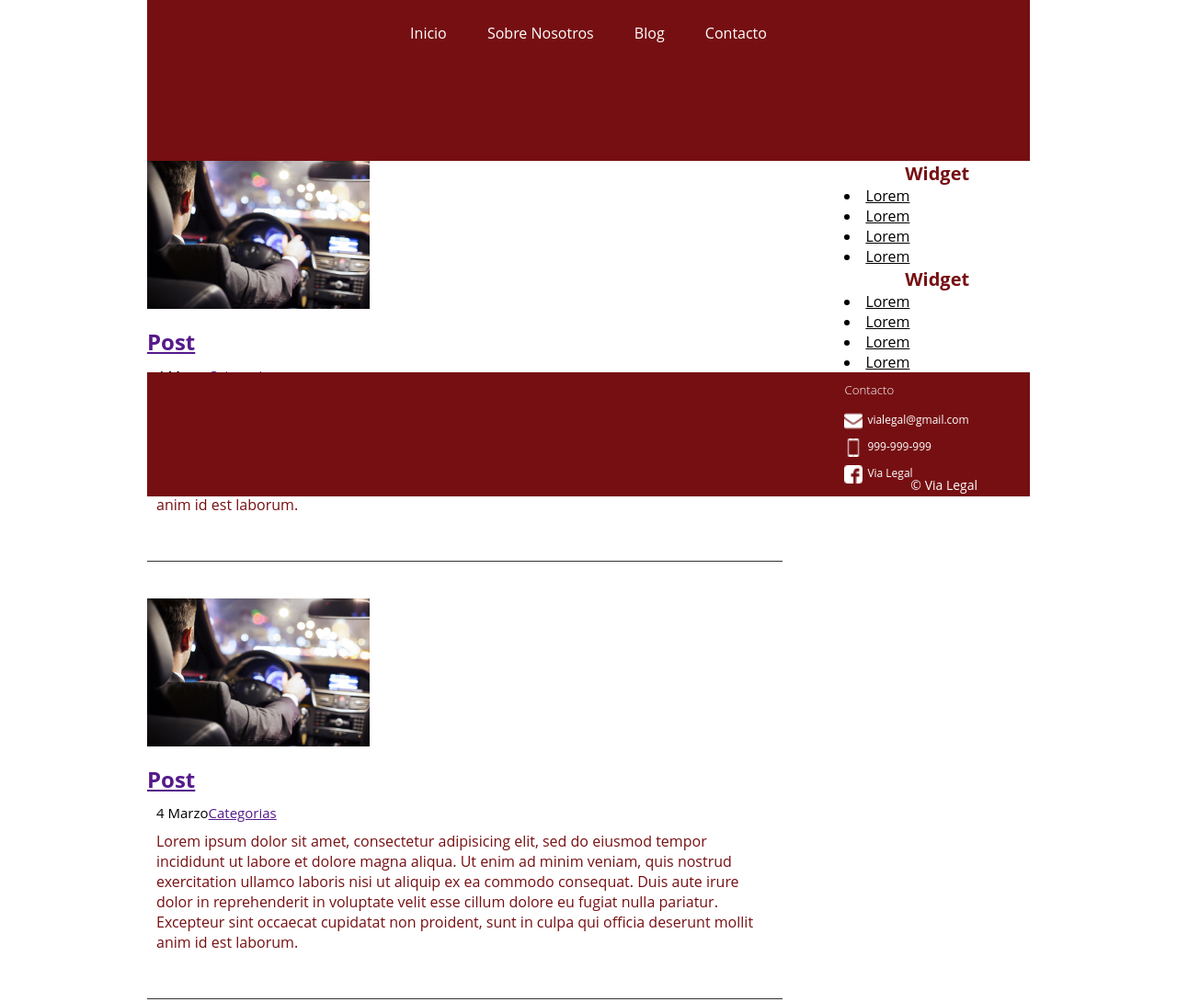
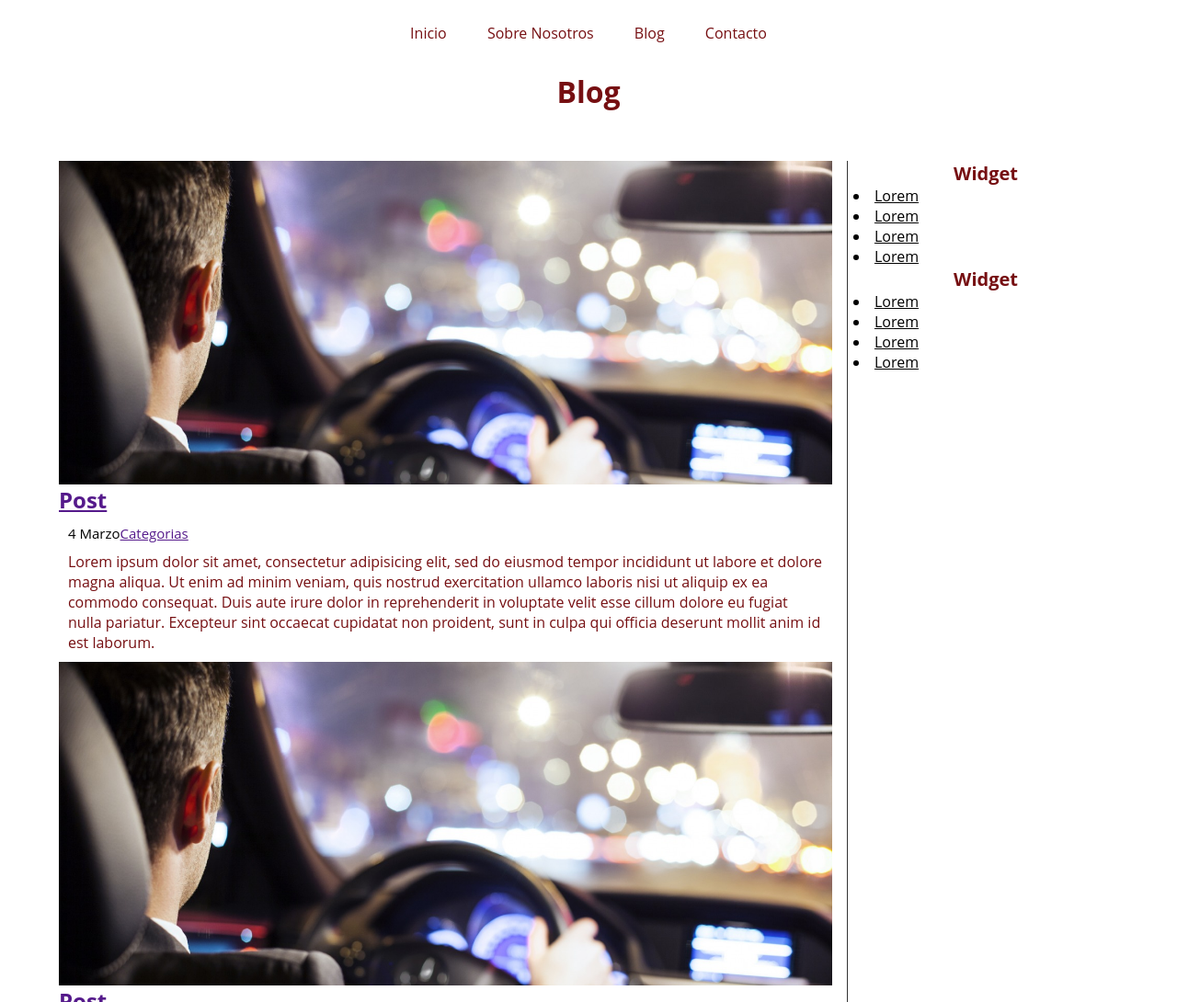
Before and after one commit to Yokaleis/Plantilla, a plain HTML site: page blog.html in a window 1280 px wide. Shown: the top 1090 px of the page at 92% size. Drawn offline with Linux system fonts and the light colour scheme.

Commit message:
Correccion estructura blog

```diff
--- a/blog.html
+++ b/blog.html
@@ -10,6 +10,7 @@
 
 </head>
 <body>
+	<!-- HEADER PARA BLOG -->
 	<header>
 		<nav>
 			<ul>
@@ -19,11 +20,20 @@
 			<li><a href="">Contacto</a></li>
 			</ul>
 		</nav>
+
+		<h1>Blog</h1>
 	</header>
-<section id="main">
+
+	<section class="main">
+		<!-- LISTADO DE POST -->
 		<section class="artic_list">
+			<!-- ARTICULO 1 -->
 			<article>
+				<!-- IMAGEN POST -->
+				<figure>
 					<img class="thumb" src="img/1.jpg">
+				</figure>
+
 				<hgroup><a href=""><h2>Post</a></h2></hgroup>
 				<p class="date">4 Marzo<a href="">Categorias</a> </p>
 				<p class="extracto">Lorem ipsum dolor sit amet, consectetur adipisicing elit, sed do eiusmod
@@ -33,8 +43,14 @@
 				cillum dolore eu fugiat nulla pariatur. Excepteur sint occaecat cupidatat non
 				proident, sunt in culpa qui officia deserunt mollit anim id est laborum.</p>
 			</article>
+
+			<!-- ARTICULO 2 -->
 			<article>
+				<!-- IMAGEN POST -->
+				<figure>
 					<img class="thumb" src="img/1.jpg">
+				</figure>
+
 				<hgroup><a href=""><h2>Post</a></h2></hgroup>
 				<p class="date">4 Marzo<a href="">Categorias</a> </p>
 				<p class="extracto">Lorem ipsum dolor sit amet, consectetur adipisicing elit, sed do eiusmod
@@ -44,8 +60,33 @@
 				cillum dolore eu fugiat nulla pariatur. Excepteur sint occaecat cupidatat non
 				proident, sunt in culpa qui officia deserunt mollit anim id est laborum.</p>
 			</article>
+
+
+			<!-- ARTICULO 3 -->
 			<article>
+				<!-- IMAGEN POST -->
+				<figure>
 					<img class="thumb" src="img/1.jpg">
+				</figure>
+
+				<hgroup><a href=""><h2>Post</a></h2></hgroup>
+				<p class="date">4 Marzo<a href="">Categorias</a> </p>
+				<p class="extracto">Lorem ipsum dolor sit amet, consectetur adipisicing elit, sed do eiusmod
+				tempor incididunt ut labore et dolore magna aliqua. Ut enim ad minim veniam,
+				quis nostrud exercitation ullamco laboris nisi ut aliquip ex ea commodo
+				consequat. Duis aute irure dolor in reprehenderit in voluptate velit esse
+				cillum dolore eu fugiat nulla pariatur. Excepteur sint occaecat cupidatat non
+				proident, sunt in culpa qui officia deserunt mollit anim id est laborum.</p>
+			</article>
+
+
+			<!-- ARTICULO 4 -->
+			<article>
+				<!-- IMAGEN POST -->
+				<figure>
+					<img class="thumb" src="img/1.jpg">
+				</figure>
+
 				<hgroup><a href=""><h2>Post</a></h2></hgroup>
 				<p class="date">4 Marzo<a href="">Categorias</a> </p>
 				<p class="extracto">Lorem ipsum dolor sit amet, consectetur adipisicing elit, sed do eiusmod
@@ -56,6 +97,9 @@
 				proident, sunt in culpa qui officia deserunt mollit anim id est laborum.</p>
 			</article>
 		</section>
+
+		<!-- LISTADO WIDGET -->
+
 		<aside>
 			<section class="widget">
 				<h3>Widget</h3>
--- a/css/estilos.css
+++ b/css/estilos.css
@@ -8,17 +8,27 @@ Author URL:
 */
 
 /******HEADER MENU BODY*****/
+body{
+	background-image: url(/../img/banner.jpg) no-repeat;
+	font-size: 16px;
+	font-family: "Open Sans", Arial, Helvetica, Sans-serif;
+}
+
 header{
-	background: #760f12;
+	background: white;
 	margin: 0 0 20px 0;
 	padding: 5px 0 0 0;
 	width: 100%;
 	height: 170px;
 	overflow: hidden;
+	text-align:  center;
+}
+
+header h1{
+	color: #760f12;
 }
 
 header section footer{
-
 	max-width: 950px;
 	margin: 0 auto;
 
@@ -48,18 +58,13 @@ nav a.selected, a:hover{
 }
 
 nav a {
-
+	font-size: 1em;
 	padding: 10px 20px;
 	text-decoration-line: none;
-	color: #fff;
+	color: #760f12;
 }
 
-body{
-	background-image: url(/../img/banner.jpg) no-repeat;
-	font-size: 12pt;
-	font-family: "Open Sans", Arial, Helvetica, Sans-serif;
 
-}
 
 .wrapper{
 	width: 100%;
@@ -170,6 +175,48 @@ td{
 	text-align: justify;
 	font-size: 12px;
 }
+
+
+/*
+	CLASE MAIN PARA BLOG
+-------------------------------------------------------------------------
+-------------------------------------------------------------------------*/
+.main{
+	width: 90%;
+	margin: 0 auto 2em auto;
+	display: flex;
+	flex-wrap: wrap;
+	justify-content: space-between;
+}
+
+.main .artic_list{
+	width:  73%;
+	padding-right: 1em;
+	border-right: 1px solid #333333;
+}
+
+.main aside{
+	width: 25%;
+}
+
+/******BLOG*****/
+
+.artic_list > h2{
+	color: #760f12;
+	text-decoration: none;
+}
+
+.main .artic_list article figure{
+	width: 100%;
+	margin: 0;
+	height: 22em;
+	overflow: hidden;
+}
+
+.main .artic_list article figure img{
+	width: 100%;
+}
+
 
 
 /******FOOTER*****/
@@ -284,40 +331,14 @@ margin-right: 10px;
 
 
 
-header, footer, table, #main, .wrapper, .sobrenos{
+header, footer, table, .wrapper, .sobrenos{
 	width: 90%;
 	max-width: 960px;
 	margin: 0px auto;
 	font-family: "Open Sans", Arial, Helvetica, Sans-serif;
 }
 
-/******BLOG*****/
 
-#main .artic_list{
-	clear: both;
-	width: 75%;
-	float: left;
-
-}
-
-#main .artic_list > h2{
-	color: #760f12;
-	text-decoration: none;
-}
-#main .artic_list, article{
-	margin-bottom: 40px;
-	margin-right: 4%;
-	padding-bottom: 40px;
-	border-bottom: 1px solid #333333;
-	overflow: hidden;
-}
-
-#main .artic_list .thumb{
-	width: 35%;
-	margin-right: 4%;
-	text-align: center;
-	margin-bottom: 2%;
-}
 /******WIDGET*****/
 
 
```
Lines whose indentation alone changed are shown as unchanged.
